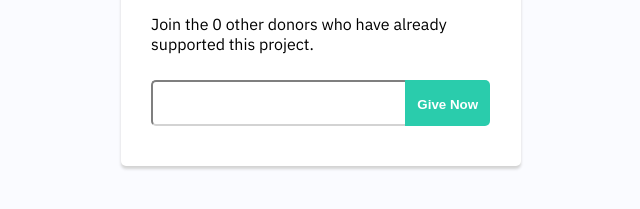
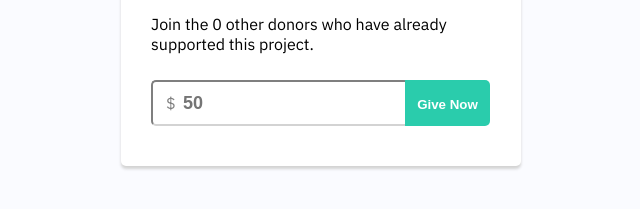
Before and after one commit to chepowel/donation-form, a React app: page / in a window 1280 px wide. Shown: the part 213-422 px from the top of the page, without its empty margins (319-959 px from the left). Built offline with nearby package versions, Linux system fonts and the light colour scheme.

Commit message:
adding inner addon

```diff
--- a/index.css
+++ b/index.css
@@ -22,9 +22,9 @@ input[type="number"] {
     font-size: large;
     font-weight: bold;
     height: 40px;
-    padding-left: 20px;
+    padding-left: 23px;
     padding-right: 40px;
-    width: 78%;
+    width: 75%;
 }
 
 input[type="submit"] {
@@ -54,6 +54,25 @@ input[type="submit"] {
     margin: 30px;
 }
 
+.error {
+    color: red;
+    font-weight: bold;
+}
+
+.left-inner-addon {
+    position: relative;
+}
+.left-inner-addon input[type='number'] {
+    padding-left: 30px;
+}
+.left-inner-addon p {
+    color: gray;
+    position: absolute;
+    margin-top: 13px;
+    padding-left: 15px;
+    pointer-events: none;
+}
+
 .progress-bar-bg {
     background-color: #b6f2e4;
     border-radius: 5px 5px 0 0;
@@ -67,10 +86,6 @@ input[type="submit"] {
     height: 15px;
 }
 
-.error {
-    color: red;
-    font-weight: bold;
-}
 
 .speech-bubble {
     background: #e3ebfc;
--- a/src/components/Input/Input.js
+++ b/src/components/Input/Input.js
@@ -3,9 +3,10 @@ import React from 'react';
 const Input = (props) => {
 
 	return (
-		<form onSubmit={props.handleSubmit}>
+		<form onSubmit={props.handleSubmit} className="left-inner-addon">
 			<label htmlFor="donation" className="visuallyhidden">Donation: </label>
-			<input id="donation" type="number" min="5" name="donation" title="Donation" />
+			<p>$</p>
+			<input id="donation" type="number" min="5" name="donation" placeholder="50" title="Donation" />
 			<input type="submit" value="Give Now" />
 		</form>
 	)
```
Also changed, not shown: 1 other file (tests, documents, lock files or other folders).
